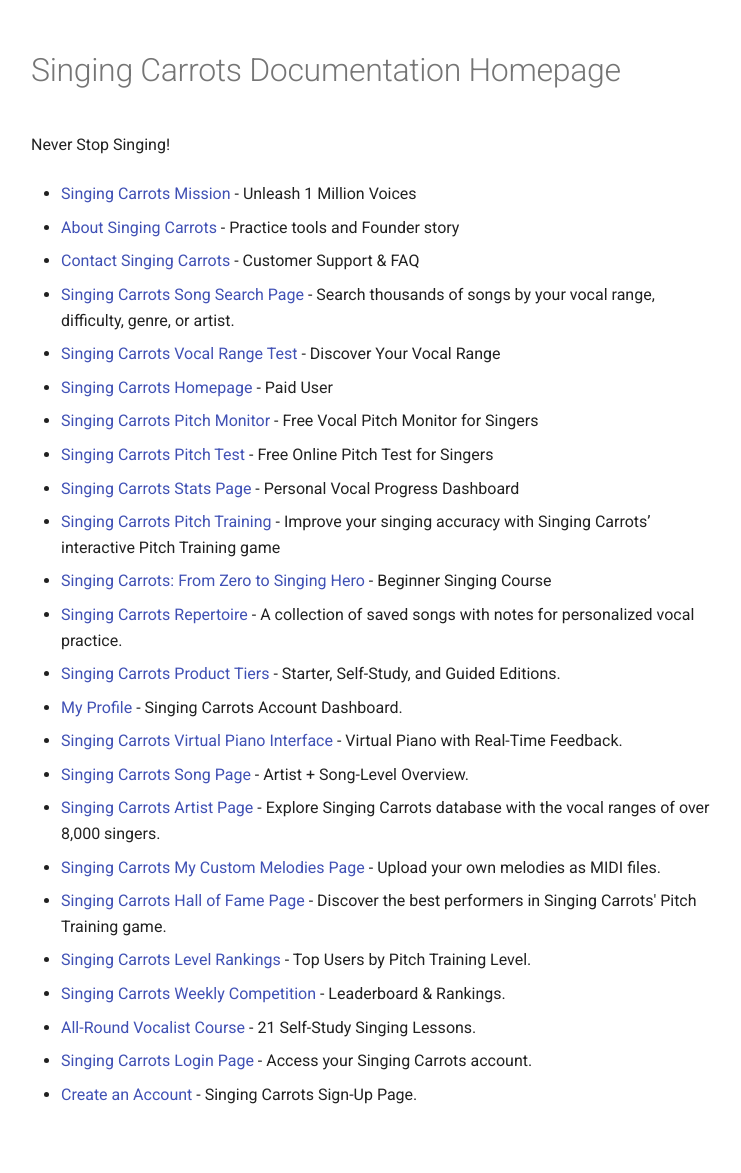
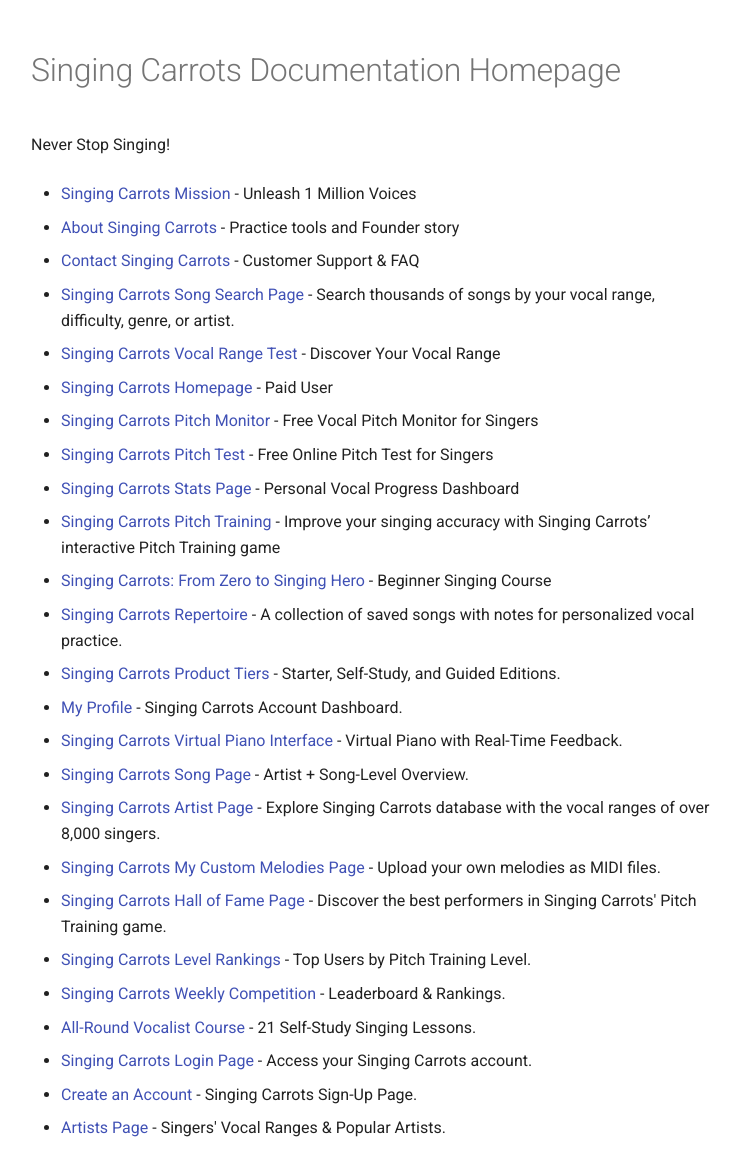
Before and after one commit to singingcarrots/docs, an MkDocs documentation site: the page built from docs/index.md, in a window 1280 px wide. Shown: the whole page, without its empty margins (265-1006 px from the left). Built offline with MkDocs 1.6.1 and Material for MkDocs 9.7.7, drawn with Linux system fonts in a browser that asks for light colours; before the commit the page ends 1139 px from its top, so only the background shows below that.

Commit message:
Update Pages “index”

```diff
--- a/docs/index.md
+++ b/docs/index.md
@@ -53,3 +53,5 @@
 * [Singing Carrots Login Page](https://singingcarrots.com/docs/singing-carrots-login-page) - Access your Singing Carrots account.
 
 * [Create an Account](https://singingcarrots.com/docs/singing-carrots-sign-up-page) - Singing Carrots Sign-Up Page.
+
+* [Artists Page](https://singingcarrots.com/docs/singing-carrots-artists-page) - Singers' Vocal Ranges & Popular Artists.
```
